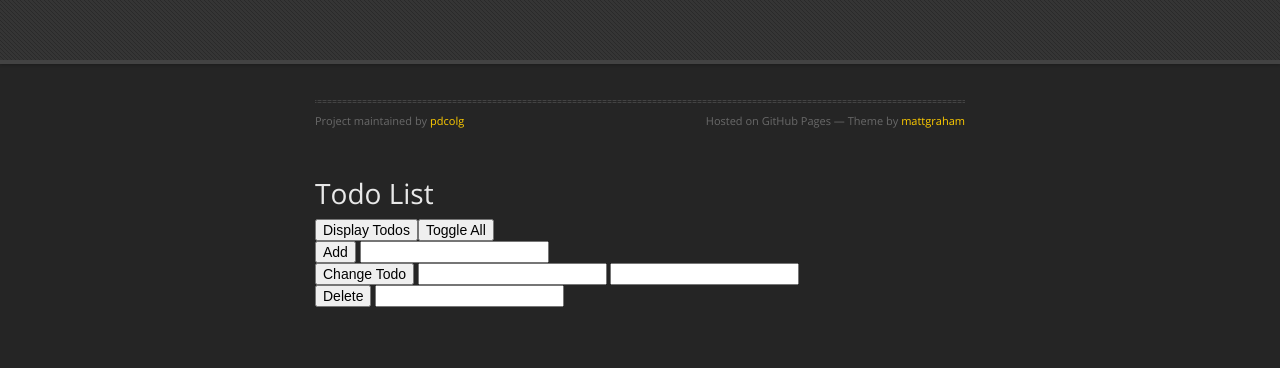
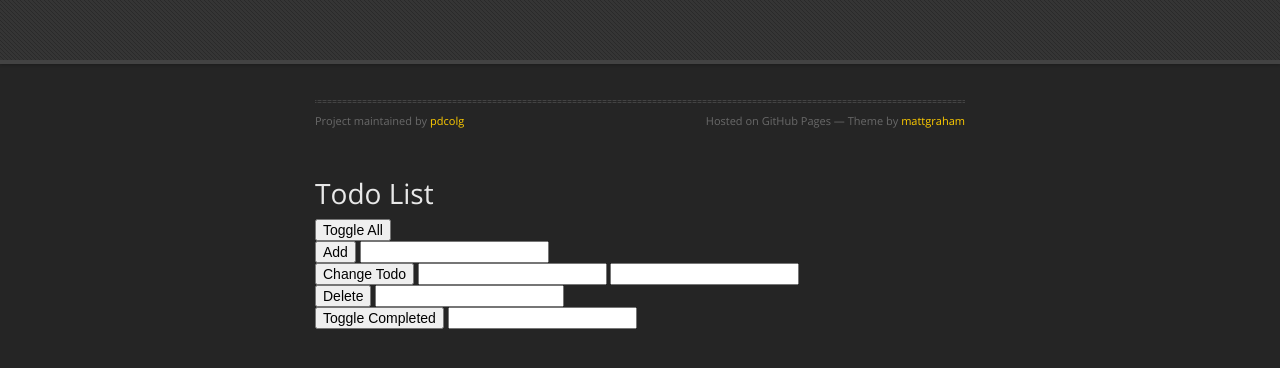
Before and after one commit to pdcolg/pdcolg.github.io, a Jekyll site: the page built from index.md, in a window 1280 px wide. Shown: the top 368 px of the page. Built offline with Jekyll 4.4.1, drawn with Linux system fonts in a browser that asks for light colours; nearby versions of some CDN libraries; the repository's description, which GitHub fills in, is left out; part of the change alters nothing that is shown.

Commit message:
version 9

```diff
--- a/assets/js/todo.js
+++ b/assets/js/todo.js
@@ -1,39 +1,20 @@
 var todoList = {
   todos: [],
-  displayTodos: function () {
-    if (this.todos.length === 0) {
-      console.log('Your todo list is empty!');
-    } else {
-      console.log('My todos:');
-      for (var i = 0; i < this.todos.length; i++) {
-        if (this.todos[i].completed === true) {
-          console.log('(x)', this.todos[i].todoText);
-        } else {
-          console.log('( )', this.todos[i].todoText);
-        }
-      }
-    }
-  },
   addTodo: function(todoText) {
     this.todos.push({
       todoText: todoText,
       completed: false
     });
-    this.displayTodos();
   },
   changeTodo: function(position, todoText) {
-    // debugger;
     this.todos[position].todoText = todoText;
-    this.displayTodos();
   },
   deleteTodo: function(position) {
     this.todos.splice(position, 1);
-    this.displayTodos();
   },
   toggleComplete: function(position) {
     var todo = this.todos[position];
     todo.completed = !todo.completed;
-    this.displayTodos();
   },
   toggleAll: function() {
     var totalTodos = this.todos.length;
@@ -54,32 +35,59 @@ var todoList = {
         this.todos[i].completed = true;
       }
     }
-    this.displayTodos();
   }
-}
+};
 
 
 var handlers = {
-  displayTodos: function (){
-    todoList.displayTodos();
-  },
-  toggleAll: function (){
-    todoList.toggleAll();
-  },
-  addTodo: function (){
+  addTodo: function() {
     var addTodoTextInput = document.getElementById('addTodoTextInput');
     todoList.addTodo(addTodoTextInput.value);
     addTodoTextInput.value = '';
+    view.displayTodos();
   },
-  changeTodo: function (){
+  changeTodo: function() {
     var changeTodoPositionInput = document.getElementById('changeTodoPositionInput');
     var changeTodoTextInput = document.getElementById('changeTodoTextInput');
     todoList.changeTodo(changeTodoPositionInput.valueAsNumber, changeTodoTextInput.value);
     changeTodoPositionInput.value = '';
     changeTodoTextInput.value = '';
+    view.displayTodos();
   },
-  deleteTodo: function (){
+  deleteTodo: function() {
     var deleteTodoPositionInput = document.getElementById('deleteTodoPositionInput');
     todoList.deleteTodo(deleteTodoPositionInput.valueAsNumber);
+    view.displayTodos();
+  },
+  toggleCompleted: function() {
+    // debugger;
+    var toggleCompletedPositionInput = document.getElementById('toggleCompletedPositionInput');
+    todoList.toggleComplete(toggleCompletedPositionInput.valueAsNumber);
+    toggleCompletedPositionInput.value = '';
+    view.displayTodos();
+  },
+  toggleAll: function() {
+    todoList.toggleAll();
+    view.displayTodos();
   }
 }
+
+var view = {
+  displayTodos: function() {
+    var todosUl = document.querySelector('ul');
+    todosUl.innerHTML = '';
+    for( var i = 0; i < todoList.todos.length; i++) {
+      var todoLi = document.createElement('li');
+      var todo = todoList.todos[i];
+      var todoTextWithCompetetion = '';
+
+      if (todo.completed === true) {
+        todoTextWithCompletion = '(x) ' + todo.todoText;
+      } else {
+        todoTextWithCompletion = '( ) ' + todo.todoText;
+      }
+      todoLi.textContent = todoTextWithCompletion;
+      todosUl.appendChild(todoLi);
+    }
+  }
+}
--- a/index.md
+++ b/index.md
@@ -4,7 +4,9 @@ layout: default
 
 <h1>Todo List</h1>
 
-<div><button onclick="handlers.displayTodos()">Display Todos</button><button onclick="handlers.toggleAll()">Toggle All</button></div>
+<div>
+  <button onclick="handlers.toggleAll()">Toggle All</button>
+</div>
 
 <div>
   <button onclick="handlers.addTodo()">Add</button>
@@ -21,3 +23,11 @@ layout: default
   <button onclick="handlers.deleteTodo()">Delete</button>
   <input id="deleteTodoPositionInput" type="number">
 </div>
+
+<div>
+  <button onclick="handlers.toggleCompleted()">Toggle Completed</button>
+  <input id="toggleCompletedPositionInput" type="number">
+</div>
+
+<ul>
+</ul>
```
